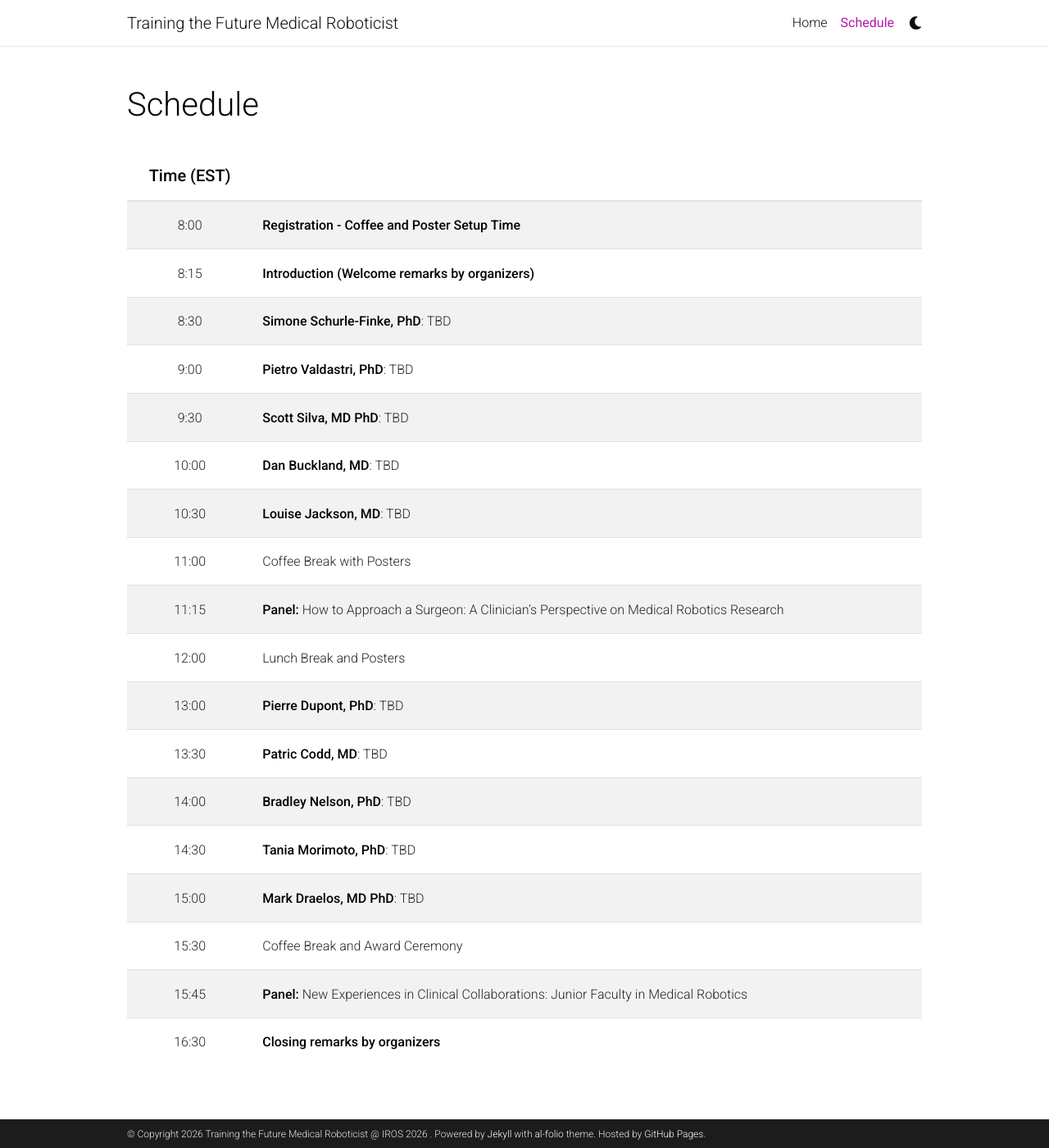
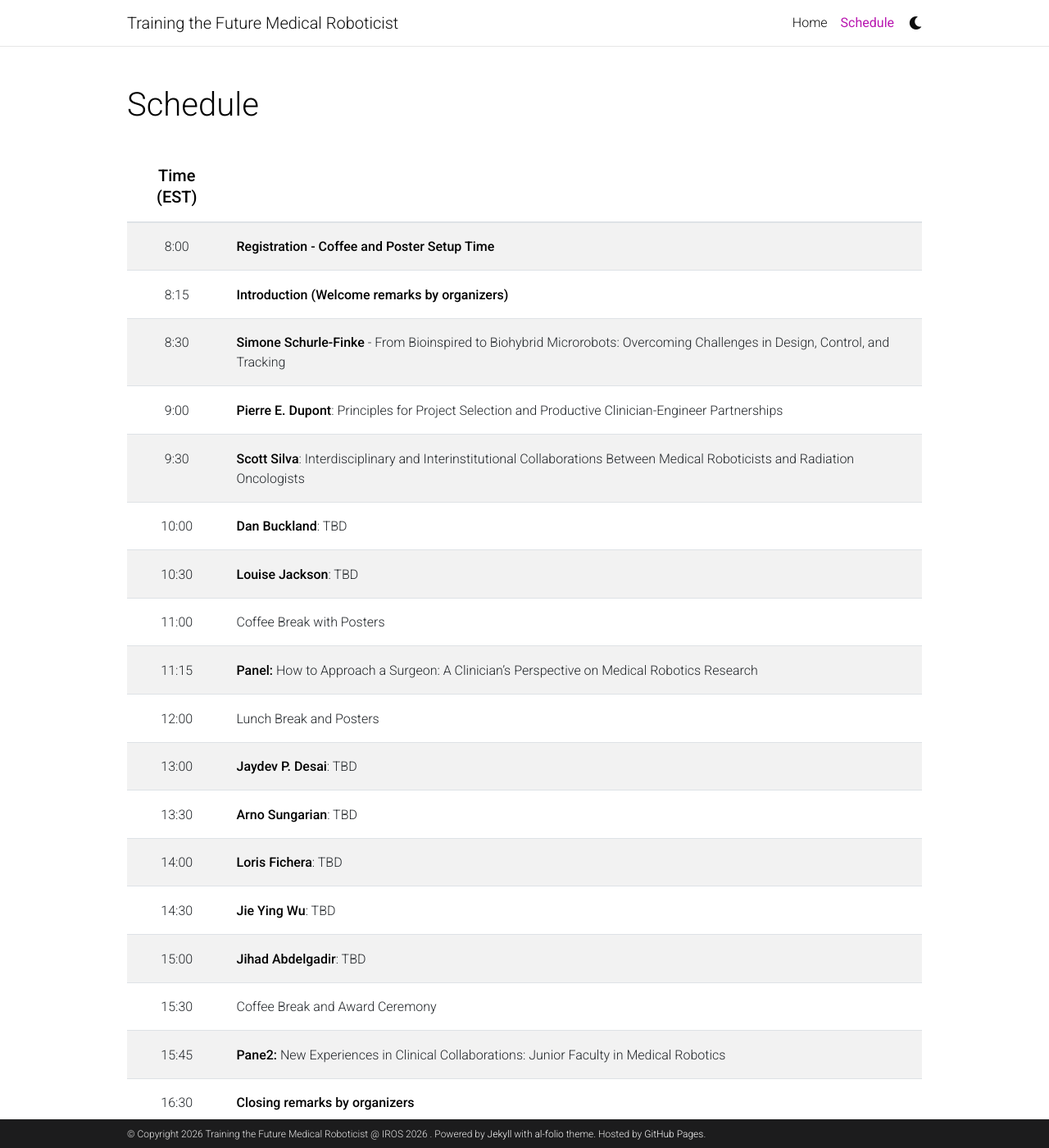
Before and after one commit to future-med-roboticist/future-med-roboticist.github.io, a Jekyll site: the page built from _pages/schedule.md, in a window 1280 px wide and 1400 px high. Shown: the whole window at 82% size. Built offline with Jekyll 4.4.1, drawn with Linux system fonts in a browser that asks for light colours; comment, search, counter and statistics services are not loaded; a style sheet for code colours, icons or effects is not loaded.

Commit message:
Update schedule.md

```diff
--- a/_pages/schedule.md
+++ b/_pages/schedule.md
@@ -11,21 +11,21 @@ nav_order: 1
 | :-----:   | :----- |
 | 8:00| **Registration - Coffee and Poster Setup Time** |
 | 8:15| **Introduction (Welcome remarks by organizers)** |
-| 8:30 | **Simone Schurle-Finke, PhD**: TBD |
-| 9:00 | **Pietro Valdastri, PhD**: TBD|
-| 9:30 | **Scott Silva, MD PhD**: TBD |
-| 10:00 | **Dan Buckland, MD**: TBD |
-| 10:30 | **Louise Jackson, MD**: TBD|
+| 8:30 | **Simone Schurle-Finke** - From Bioinspired to Biohybrid Microrobots: Overcoming Challenges in Design, Control, and Tracking |
+| 9:00 | **Pierre E. Dupont**: Principles for Project Selection and Productive Clinician-Engineer Partnerships|
+| 9:30 | **Scott Silva**: Interdisciplinary and Interinstitutional Collaborations Between Medical Roboticists and Radiation Oncologists |
+| 10:00 | **Dan Buckland**: TBD |
+| 10:30 | **Louise Jackson**: TBD|
 | 11:00 | Coffee Break with Posters |
 | 11:15 | **Panel:** How to Approach a Surgeon: A Clinician's Perspective on Medical Robotics Research |
 | 12:00 | Lunch Break and Posters|
-| 13:00 | **Pierre Dupont, PhD**: TBD|
-| 13:30 | **Patric Codd, MD**: TBD|
-| 14:00 | **Bradley Nelson, PhD**: TBD|
-| 14:30 | **Tania Morimoto, PhD**: TBD|
-| 15:00 | **Mark Draelos, MD PhD**: TBD|
+| 13:00 | **Jaydev P. Desai**: TBD|
+| 13:30 | **Arno Sungarian**: TBD|
+| 14:00 | **Loris Fichera**: TBD|
+| 14:30 | **Jie Ying Wu**: TBD|
+| 15:00 | **Jihad Abdelgadir**: TBD|
 | 15:30 | Coffee Break and Award Ceremony |
-| 15:45 | **Panel:** New Experiences in Clinical Collaborations: Junior Faculty in Medical Robotics |
+| 15:45 | **Pane2:** New Experiences in Clinical Collaborations: Junior Faculty in Medical Robotics |
 | 16:30 |  **Closing remarks by organizers**|
 {: .table}
 {: .table-striped}
```
